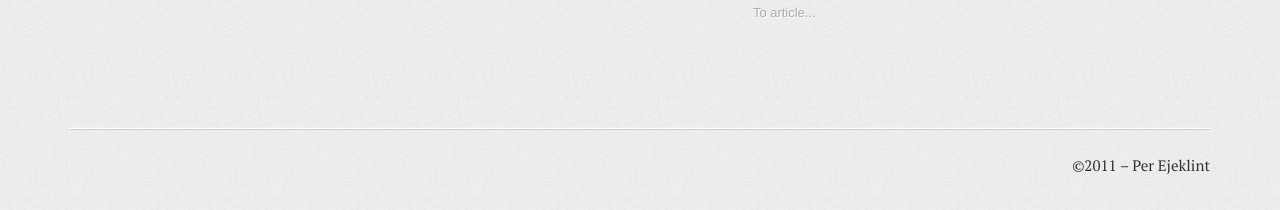
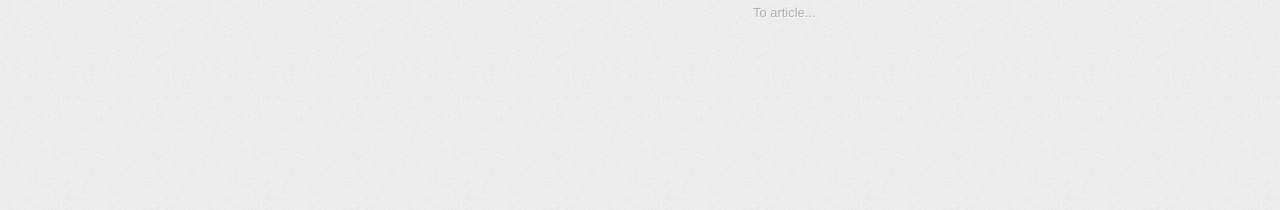
Before and after one commit to ejeklint/ejeklint.github.com, a Jekyll site: the page built from index.html, in a window 1280 px wide. Shown: the part 674-884 px from the top of the page. Built offline with Jekyll 4.4.1, drawn with Linux system fonts in a browser that asks for light colours; nearby versions of some CDN libraries; library files that are not in the unit come from our copies; the list of posts is cut into pages by our own code.

Commit message:
Removed ugly footer

```diff
--- a/_layouts/default.html
+++ b/_layouts/default.html
@@ -82,16 +82,6 @@
       </section>
       {% endif %}
 
-      <section id="footer" class="group">
-        <footer class="group">
-          <nav id="site">
-          </nav>
-          <p class="copyright">
-            &copy;2011 &ndash; Per Ejeklint
-          </p>
-        </footer>
-      </section>
-
     </section>
 
     <script type="text/javascript">
```
